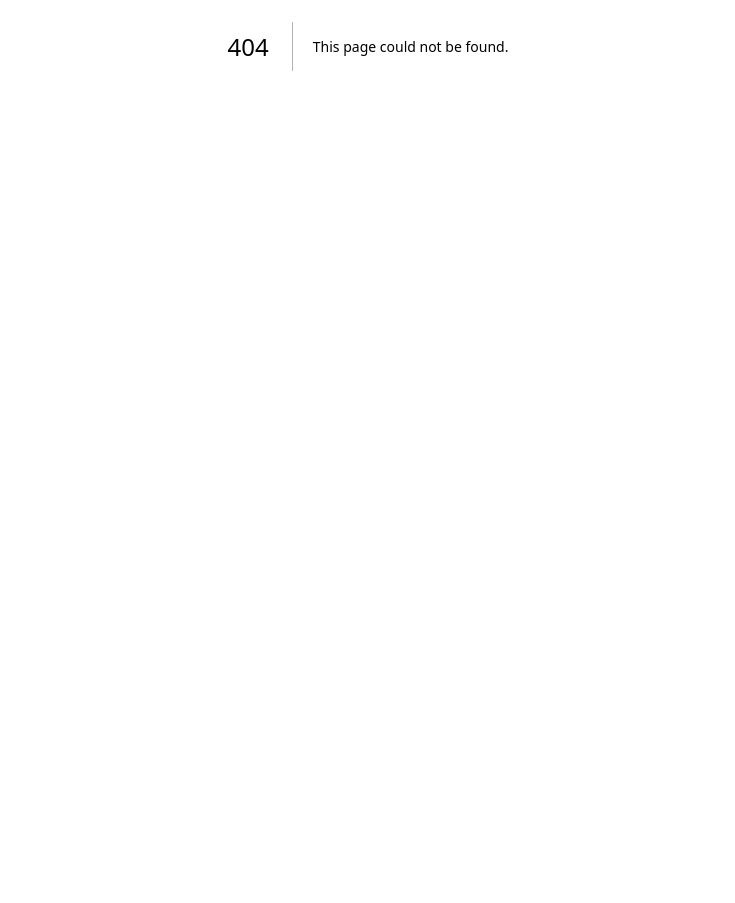
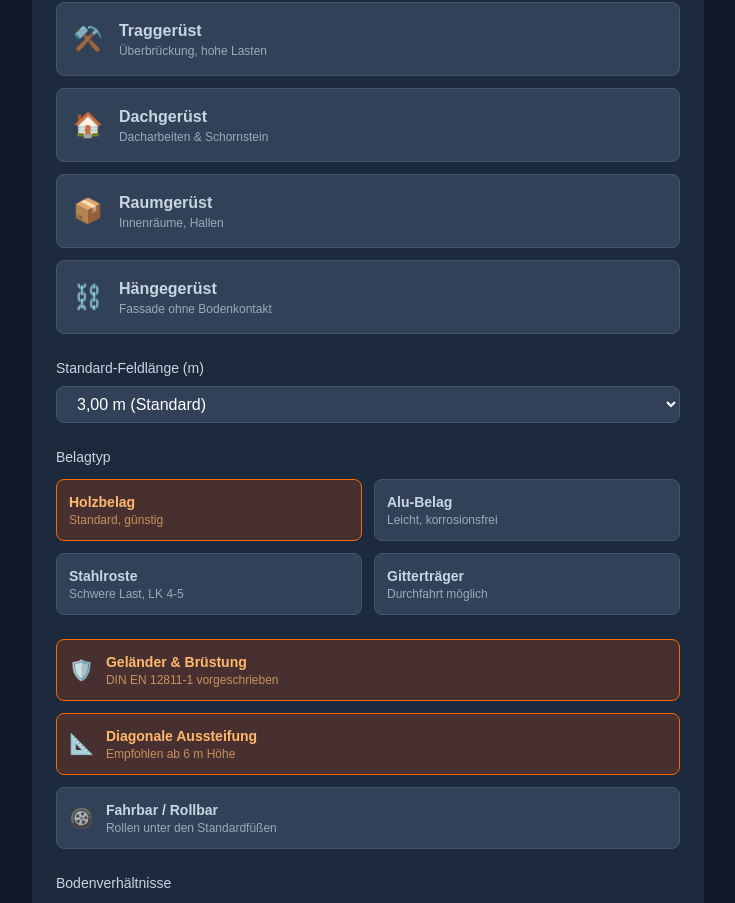
Before and after one commit to A-I-Integration/scaffold-os, a Next.js app: page /aufmass/schritt3 in a window 1280 px wide. Before the commit this address had no page. Shown: the part 354-1257 px from the top of the page, without its empty margins (272-1007 px from the left). Before the commit the page ends 800 px from the top, so only its background shows below. Built offline with nearby package versions, Linux system fonts and the light colour scheme.

Commit message:
Schritt 2 fertig + Schritt 3: Geruesttyp & Aufbau

```diff
--- a/app/aufmass/schritt2/page.tsx
+++ b/app/aufmass/schritt2/page.tsx
@@ -24,6 +24,11 @@ export default function Schritt2Page() {
     if (saved) {
       setStep1Data(JSON.parse(saved));
     }
+
+    const saved2 = localStorage.getItem('scaffold_step2');
+    if (saved2) {
+      setForm(JSON.parse(saved2));
+    }
   }, []);
 
   function toggleHindernis(h: string) {
@@ -42,8 +47,7 @@ export default function Schritt2Page() {
     }
 
     localStorage.setItem('scaffold_step2', JSON.stringify(form));
-    alert('✅ Schritt 2 gespeichert! (Hier kommt später Schritt 3)');
-    // router.push('/aufmass/schritt3');
+    router.push('/aufmass/schritt3');
   }
 
   function zurueck() {
--- /dev/null
+++ b/app/aufmass/schritt3/page.tsx
@@ -0,0 +1,234 @@
+'use client';
+
+import { useState, useEffect } from 'react';
+import { useRouter } from 'next/navigation';
+
+export default function Schritt3Page() {
+  const router = useRouter();
+
+  const [step1Data, setStep1Data] = useState<any>(null);
+
+  const [form, setForm] = useState({
+    geruesttyp: '',
+    feldlange: '3.0',
+    belag: 'holz',
+    gelander: true,
+    stahlboden: false,
+    diagonale: true,
+    fahrbar: false,
+    boden: 'beton',
+  });
+
+  const geruestTypen = [
+    { id: 'fassade', name: 'Fassadengerüst', icon: '🏢', desc: 'Standard für Maler & WDVS' },
+    { id: 'fahr', name: 'Fahrgerüst', icon: '🚧', desc: 'Rollbar, für große Flächen' },
+    { id: 'trag', name: 'Traggerüst', icon: '⚒️', desc: 'Überbrückung, hohe Lasten' },
+    { id: 'dach', name: 'Dachgerüst', icon: '🏠', desc: 'Dacharbeiten & Schornstein' },
+    { id: 'raum', name: 'Raumgerüst', icon: '📦', desc: 'Innenräume, Hallen' },
+    { id: 'haenge', name: 'Hängegerüst', icon: '⛓️', desc: 'Fassade ohne Bodenkontakt' },
+  ];
+
+  const belagTypen = [
+    { id: 'holz', name: 'Holzbelag', desc: 'Standard, günstig' },
+    { id: 'alu', name: 'Alu-Belag', desc: 'Leicht, korrosionsfrei' },
+    { id: 'stahl', name: 'Stahlroste', desc: 'Schwere Last, LK 4-5' },
+    { id: 'gitter', name: 'Gitterträger', desc: 'Durchfahrt möglich' },
+  ];
+
+  const bodenTypen = [
+    { id: 'beton', name: 'Beton / Estrich' },
+    { id: 'asphalt', name: 'Asphalt' },
+    { id: 'pflaster', name: 'Pflaster / Platten' },
+    { id: 'rasen', name: 'Rasen / Erdreich' },
+    { id: 'kies', name: 'Schotter / Kies' },
+  ];
+
+  useEffect(() => {
+    const saved = localStorage.getItem('scaffold_step1');
+    if (saved) setStep1Data(JSON.parse(saved));
+
+    const saved3 = localStorage.getItem('scaffold_step3');
+    if (saved3) setForm(JSON.parse(saved3));
+  }, []);
+
+  function handleWeiter() {
+    if (!form.geruesttyp) {
+      alert('Bitte wähle einen Gerüsttyp aus!');
+      return;
+    }
+
+    localStorage.setItem('scaffold_step3', JSON.stringify(form));
+    alert('✅ Schritt 3 gespeichert! (Schritt 4 kommt als Nächstes)');
+    // router.push('/aufmass/schritt4');
+  }
+
+  function zurueck() {
+    router.push('/aufmass/schritt2');
+  }
+
+  return (
+    <div className="min-h-screen bg-slate-900 text-white p-6">
+      <div className="max-w-2xl mx-auto">
+        <div className="flex items-center gap-3 mb-2">
+          <button onClick={zurueck} className="text-slate-400 hover:text-white text-sm">← Zurück</button>
+        </div>
+        <h1 className="text-3xl font-bold mb-2">🏗️ Gerüsttyp & Aufbau</h1>
+        <p className="text-slate-400 mb-2">Baustelle: Schritt 3 von 6</p>
+
+        {step1Data && (
+          <div className="bg-slate-800/50 rounded-lg p-3 mb-6 text-sm text-slate-400">
+            <span className="text-slate-300 font-medium">{step1Data.name}</span> · {step1Data.adresse}
+          </div>
+        )}
+
+        <div className="bg-slate-800 rounded-xl p-6 space-y-6">
+
+          {/* Gerüsttyp */}
+          <div>
+            <label className="block text-sm font-medium mb-3 text-slate-300">Gerüsttyp *</label>
+            <div className="grid grid-cols-1 gap-3">
+              {geruestTypen.map(g => (
+                <button
+                  key={g.id}
+                  onClick={() => setForm({...form, geruesttyp: g.id})}
+                  className={`p-4 rounded-lg border text-left transition flex items-center gap-4 ${
+                    form.geruesttyp === g.id
+                      ? 'bg-orange-600/20 border-orange-500 text-orange-300'
+                      : 'bg-slate-700 border-slate-600 text-slate-300 hover:border-slate-500'
+                  }`}
+                >
+                  <span className="text-2xl">{g.icon}</span>
+                  <div>
+                    <div className="font-semibold">{g.name}</div>
+                    <div className="text-xs opacity-70">{g.desc}</div>
+                  </div>
+                </button>
+              ))}
+            </div>
+          </div>
+
+          {/* Feldlänge */}
+          <div>
+            <label className="block text-sm font-medium mb-2 text-slate-300">Standard-Feldlänge (m)</label>
+            <select
+              value={form.feldlange}
+              onChange={(e) => setForm({...form, feldlange: e.target.value})}
+              className="w-full bg-slate-700 border border-slate-600 rounded-lg px-4 py-2 text-white focus:outline-none focus:border-orange-500"
+            >
+              <option value="2.5">2,50 m</option>
+              <option value="3.0">3,00 m (Standard)</option>
+              <option value="3.5">3,50 m</option>
+              <option value="2.0">2,00 m</option>
+            </select>
+          </div>
+
+          {/* Belag */}
+          <div>
+            <label className="block text-sm font-medium mb-3 text-slate-300">Belagtyp</label>
+            <div className="grid grid-cols-2 gap-3">
+              {belagTypen.map(b => (
+                <button
+                  key={b.id}
+                  onClick={() => setForm({...form, belag: b.id})}
+                  className={`p-3 rounded-lg border text-left transition ${
+                    form.belag === b.id
+                      ? 'bg-orange-600/20 border-orange-500 text-orange-300'
+                      : 'bg-slate-700 border-slate-600 text-slate-300 hover:border-slate-500'
+                  }`}
+                >
+                  <div className="font-semibold text-sm">{b.name}</div>
+                  <div className="text-xs opacity-70">{b.desc}</div>
+                </button>
+              ))}
+            </div>
+          </div>
+
+          {/* Optionen */}
+          <div className="space-y-3">
+            <button
+              onClick={() => setForm({...form, gelander: !form.gelander})}
+              className={`w-full p-3 rounded-lg border text-left transition flex items-center gap-3 ${
+                form.gelander
+                  ? 'bg-orange-600/20 border-orange-500 text-orange-300'
+                  : 'bg-slate-700 border-slate-600 text-slate-300'
+              }`}
+            >
+              <span className="text-xl">🛡️</span>
+              <div>
+                <div className="font-semibold text-sm">Geländer & Brüstung</div>
+                <div className="text-xs opacity-70">DIN EN 12811-1 vorgeschrieben</div>
+              </div>
+            </button>
+
+            <button
+              onClick={() => setForm({...form, diagonale: !form.diagonale})}
+              className={`w-full p-3 rounded-lg border text-left transition flex items-center gap-3 ${
+                form.diagonale
+                  ? 'bg-orange-600/20 border-orange-500 text-orange-300'
+                  : 'bg-slate-700 border-slate-600 text-slate-300'
+              }`}
+            >
+              <span className="text-xl">📐</span>
+              <div>
+                <div className="font-semibold text-sm">Diagonale Aussteifung</div>
+                <div className="text-xs opacity-70">Empfohlen ab 6 m Höhe</div>
+              </div>
+            </button>
+
+            <button
+              onClick={() => setForm({...form, fahrbar: !form.fahrbar})}
+              className={`w-full p-3 rounded-lg border text-left transition flex items-center gap-3 ${
+                form.fahrbar
+                  ? 'bg-orange-600/20 border-orange-500 text-orange-300'
+                  : 'bg-slate-700 border-slate-600 text-slate-300'
+              }`}
+            >
+              <span className="text-xl">🛞</span>
+              <div>
+                <div className="font-semibold text-sm">Fahrbar / Rollbar</div>
+                <div className="text-xs opacity-70">Rollen unter den Standardfüßen</div>
+              </div>
+            </button>
+          </div>
+
+          {/* Bodenverhältnisse */}
+          <div>
+            <label className="block text-sm font-medium mb-3 text-slate-300">Bodenverhältnisse</label>
+            <div className="grid grid-cols-2 gap-3">
+              {bodenTypen.map(b => (
+                <button
+                  key={b.id}
+                  onClick={() => setForm({...form, boden: b.id})}
+                  className={`p-3 rounded-lg border text-left transition ${
+                    form.boden === b.id
+                      ? 'bg-orange-600/20 border-orange-500 text-orange-300'
+                      : 'bg-slate-700 border-slate-600 text-slate-300 hover:border-slate-500'
+                  }`}
+                >
+                  {b.name}
+                </button>
+              ))}
+            </div>
+          </div>
+
+          {/* Buttons */}
+          <div className="flex gap-3 pt-4">
+            <button
+              onClick={zurueck}
+              className="flex-1 bg-slate-700 hover:bg-slate-600 text-white font-semibold py-3 px-4 rounded-lg transition"
+            >
+              ← Zurück
+            </button>
+            <button
+              onClick={handleWeiter}
+              className="flex-1 bg-orange-600 hover:bg-orange-700 text-white font-semibold py-3 px-4 rounded-lg transition"
+            >
+              Weiter →
+            </button>
+          </div>
+
+        </div>
+      </div>
+    </div>
+  );
+}
```
